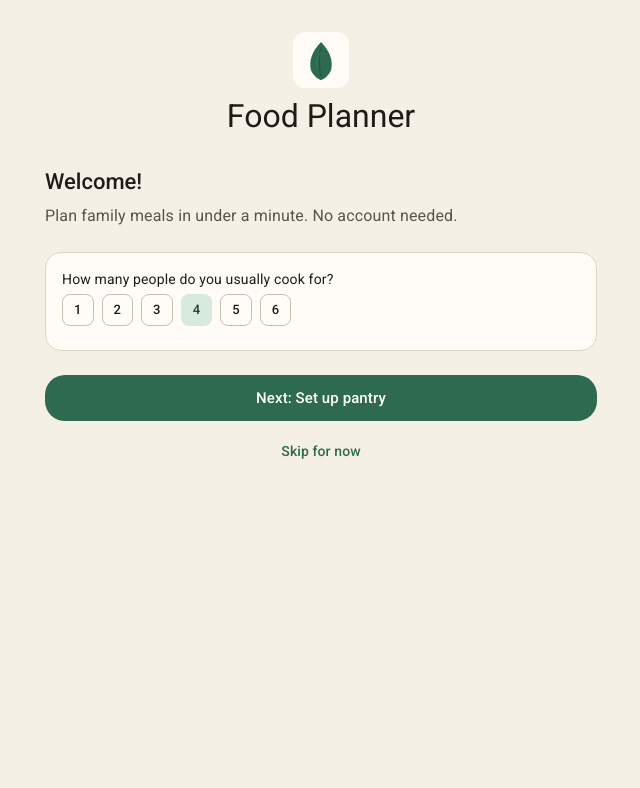
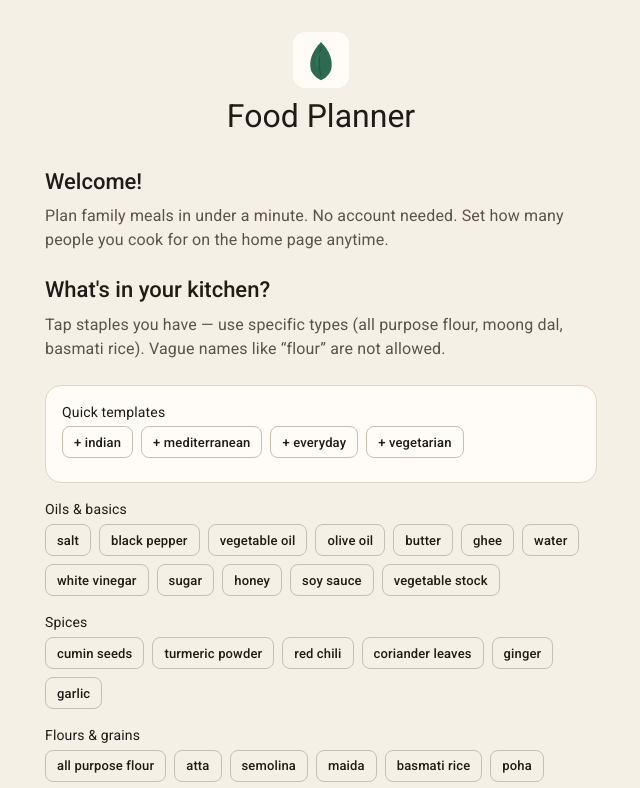
Before and after one commit to pgashwin/food_planner, a React (Vite) app: page /onboarding in a window 1280 px wide. Shown: the top 788 px of the page, without its empty margins (319-959 px from the left). Built offline with nearby package versions, Linux system fonts and the light colour scheme.

Commit message:
no. of people fix

```diff
--- a/src/context/AppContext.tsx
+++ b/src/context/AppContext.tsx
@@ -90,8 +90,6 @@ export function AppProvider({ children }: { children: ReactNode }) {
   const [loading, setLoading] = useState(true);
   const [pantry, setPantry] = useState<PantryItem[]>([]);
   const [household, setHouseholdState] = useState<HouseholdSettings>({
-    size: 4,
-    defaultPortionMode: 'family',
     dietaryTags: [],
     spicePreference: 'medium',
     onboardingComplete: false,
--- a/src/context/HomeBrowseContext.tsx
+++ b/src/context/HomeBrowseContext.tsx
@@ -1,14 +1,17 @@
 import {
   createContext,
+  useCallback,
   useContext,
-  useEffect,
   useMemo,
-  useRef,
   useState,
   type ReactNode,
 } from 'react';
 import type { MealFilter, MealSlot } from '../types';
-import { useApp } from './AppContext';
+
+const PEOPLE_STORAGE_KEY = 'food-planner-people';
+const DEFAULT_PEOPLE = 4;
+const MIN_PEOPLE = 1;
+const MAX_PEOPLE = 12;
 
 export interface HomeBrowseState {
   mealSlot: MealFilter;
@@ -30,6 +33,29 @@ interface HomeBrowseContextValue extends HomeBrowseState {
 
 const HomeBrowseContext = createContext<HomeBrowseContextValue | null>(null);
 
+function clampPeople(value: number): number {
+  if (!Number.isFinite(value)) return DEFAULT_PEOPLE;
+  return Math.min(MAX_PEOPLE, Math.max(MIN_PEOPLE, Math.round(value)));
+}
+
+function readStoredPeople(): number {
+  try {
+    const raw = localStorage.getItem(PEOPLE_STORAGE_KEY);
+    if (raw != null) return clampPeople(Number(raw));
+  } catch {
+    /* ignore storage errors */
+  }
+  return DEFAULT_PEOPLE;
+}
+
+function persistPeople(value: number): void {
+  try {
+    localStorage.setItem(PEOPLE_STORAGE_KEY, String(value));
+  } catch {
+    /* ignore storage errors */
+  }
+}
+
 function defaultMealSlot(): MealSlot {
   const hour = new Date().getHours();
   if (hour < 11) return 'breakfast';
@@ -39,22 +65,18 @@ function defaultMealSlot(): MealSlot {
 }
 
 export function HomeBrowseProvider({ children }: { children: ReactNode }) {
-  const { household } = useApp();
-  const initializedPeople = useRef(false);
-
   const [mealSlot, setMealSlot] = useState<MealFilter>(defaultMealSlot);
   const [maxMinutes, setMaxMinutes] = useState(0);
-  const [people, setPeople] = useState(household.size);
+  const [people, setPeopleState] = useState(readStoredPeople);
   const [favoritesOnly, setFavoritesOnly] = useState(false);
   const [dishPrompt, setDishPrompt] = useState('');
   const [newAiIds, setNewAiIdsState] = useState<string[]>([]);
 
-  useEffect(() => {
-    if (!initializedPeople.current) {
-      initializedPeople.current = true;
-      setPeople(household.size);
-    }
-  }, [household.size]);
+  const setPeople = useCallback((value: number) => {
+    const next = clampPeople(value);
+    setPeopleState(next);
+    persistPeople(next);
+  }, []);
 
   const setNewAiIds = (ids: Set<string>) => {
     setNewAiIdsState([...ids]);
@@ -75,7 +97,7 @@ export function HomeBrowseProvider({ children }: { children: ReactNode }) {
       setDishPrompt,
       setNewAiIds,
     }),
-    [mealSlot, maxMinutes, people, favoritesOnly, dishPrompt, newAiIds],
+    [mealSlot, maxMinutes, people, favoritesOnly, dishPrompt, newAiIds, setPeople],
   );
 
   return <HomeBrowseContext.Provider value={value}>{children}</HomeBrowseContext.Provider>;
--- a/src/db/database.ts
+++ b/src/db/database.ts
@@ -15,8 +15,6 @@ import { repairPantryItems } from '../lib/pantry';
 import { inferQuantityProfile, quantityForProfileStatus } from '../lib/pantryUnits';
 
 const DEFAULT_HOUSEHOLD: HouseholdSettings = {
-  size: 4,
-  defaultPortionMode: 'family',
   dietaryTags: [],
   spicePreference: 'medium',
   onboardingComplete: false,
@@ -49,12 +47,14 @@ function normalizePantryItem(
   };
 }
 
-function normalizeHousehold(row: HouseholdSettings): HouseholdSettings {
+function normalizeHousehold(row: Partial<HouseholdSettings> | undefined): HouseholdSettings {
   return {
     ...DEFAULT_HOUSEHOLD,
-    ...row,
-    cuisineFilter: row.cuisineFilter ?? 'any',
-    pantryQuantities: normalizePantryQuantities(row.pantryQuantities),
+    dietaryTags: row?.dietaryTags ?? DEFAULT_HOUSEHOLD.dietaryTags,
+    spicePreference: row?.spicePreference ?? DEFAULT_HOUSEHOLD.spicePreference,
+    onboardingComplete: row?.onboardingComplete ?? DEFAULT_HOUSEHOLD.onboardingComplete,
+    cuisineFilter: row?.cuisineFilter ?? 'any',
+    pantryQuantities: normalizePantryQuantities(row?.pantryQuantities),
   };
 }
 
@@ -108,6 +108,15 @@ export const db = new FoodPlannerDB();
 
 export async function getHousehold(): Promise<HouseholdSettings> {
   const row = await db.household.get(1);
+  if (row && 'size' in row && typeof row.size === 'number') {
+    try {
+      if (!localStorage.getItem('food-planner-people')) {
+        localStorage.setItem('food-planner-people', String(row.size));
+      }
+    } catch {
+      /* ignore storage errors */
+    }
+  }
   return normalizeHousehold(row ?? DEFAULT_HOUSEHOLD);
 }
 
--- a/src/lib/portions.ts
+++ b/src/lib/portions.ts
@@ -50,11 +50,3 @@ export function scaleRecipe(recipe: Recipe, targetServings: number): Recipe {
     steps: recipe.steps,
   };
 }
-
-export function getTargetServings(
-  _baseServings: number,
-  householdSize: number,
-  mode: 'solo' | 'family',
-): number {
-  return mode === 'solo' ? 1 : householdSize;
-}
--- a/src/pages/CookPage.tsx
+++ b/src/pages/CookPage.tsx
@@ -14,6 +14,7 @@ import { useMemo, useState } from 'react';
 import { useNavigate, useParams, useSearchParams } from 'react-router-dom';
 import { MaterialSymbol } from '../components/MaterialSymbol';
 import { useApp } from '../context/AppContext';
+import { useHomeBrowse } from '../context/HomeBrowseContext';
 import { scaleRecipe } from '../lib/portions';
 
 export function CookPage() {
@@ -21,9 +22,10 @@ export function CookPage() {
   const [searchParams] = useSearchParams();
   const navigate = useNavigate();
   const { findRecipe, markCooked } = useApp();
+  const { people } = useHomeBrowse();
 
   const recipe = id ? findRecipe(id) : undefined;
-  const servings = Number(searchParams.get('servings')) || recipe?.baseServings || 4;
+  const servings = Number(searchParams.get('servings')) || people;
 
   const scaled = useMemo(
     () => (recipe ? scaleRecipe(recipe, servings) : null),
--- a/src/pages/MealDetailPage.tsx
+++ b/src/pages/MealDetailPage.tsx
@@ -11,7 +11,7 @@ import ListItemText from '@mui/material/ListItemText';
 import Stack from '@mui/material/Stack';
 import Tooltip from '@mui/material/Tooltip';
 import Typography from '@mui/material/Typography';
-import { useMemo, useState } from 'react';
+import { useMemo } from 'react';
 import { Link as RouterLink, useNavigate, useParams } from 'react-router-dom';
 import { CuisineSelectChip } from '../components/CuisineSelectChip';
 import { DishTitleRow } from '../components/DishTitleRow';
@@ -22,12 +22,11 @@ import { recipeFieldsFromCuisineValue, type RecipeCuisineValue } from '../lib/cu
 import { ingredientMatches } from '../lib/ingredients';
 import { matchRecipeToPantry } from '../lib/pantry';
 import { isFavorite } from '../lib/preferences';
-import { getTargetServings, scaleRecipe } from '../lib/portions';
+import { scaleRecipe } from '../lib/portions';
 import { formatCaloriesPerServing } from '../lib/nutrition';
 import { matchLevelLabel } from '../lib/suggestions';
 import { isRecipeVegetarian } from '../lib/vegetarian';
 import { NutritionSection } from '../components/NutritionSection';
-import type { PortionMode } from '../types';
 
 const MATCH_COLORS = {
   ready: 'success',
@@ -41,7 +40,6 @@ export function MealDetailPage() {
   const {
     findRecipe,
     pantry,
-    household,
     preferences,
     giveFeedback,
     toggleRecipeFavorite,
@@ -50,12 +48,7 @@ export function MealDetailPage() {
   const { people } = useHomeBrowse();
 
   const recipe = id ? findRecipe(id) : undefined;
-  const [portionMode, setPortionMode] = useState<PortionMode>(household.defaultPortionMode);
-
-  const servings = useMemo(
-    () => (recipe ? getTargetServings(recipe.baseServings, people, portionMode) : 1),
-    [recipe, people, portionMode],
-  );
+  const servings = people;
 
   const scaled = useMemo(
     () => (recipe ? scaleRecipe(recipe, servings) : null),
@@ -144,23 +137,9 @@ export function MealDetailPage() {
 
       <Card elevation={0} sx={{ border: 1, borderColor: 'divider', mb: 2 }}>
         <CardContent>
-          <Typography variant="h6" gutterBottom>Portions</Typography>
-          <Stack direction="row" spacing={1} sx={{ mb: 1 }}>
-            <Chip
-              label="Just me (1)"
-              onClick={() => setPortionMode('solo')}
-              color={portionMode === 'solo' ? 'primary' : 'default'}
-              variant={portionMode === 'solo' ? 'filled' : 'outlined'}
-            />
-            <Chip
-              label={`Family (${people})`}
-              onClick={() => setPortionMode('family')}
-              color={portionMode === 'family' ? 'primary' : 'default'}
-              variant={portionMode === 'family' ? 'filled' : 'outlined'}
-            />
-          </Stack>
+          <Typography variant="h6" gutterBottom>Servings</Typography>
           <Typography variant="body2" color="text.secondary">
-            Scaled for {servings} serving{servings > 1 ? 's' : ''}
+            Scaled for {people} {people === 1 ? 'person' : 'people'}. Change &ldquo;Number of people&rdquo; on the home page.
           </Typography>
         </CardContent>
       </Card>
--- a/src/pages/OnboardingPage.tsx
+++ b/src/pages/OnboardingPage.tsx
@@ -15,8 +15,6 @@ import { LeafLogo } from '../components/LeafLogo';
 export function OnboardingPage() {
   const { household, setHousehold, addToPantry } = useApp();
   const navigate = useNavigate();
-  const [step, setStep] = useState(0);
-  const [size, setSize] = useState(household.size);
   const [selectedStaples, setSelectedStaples] = useState<Set<string>>(new Set());
 
   const toggleStaple = (name: string) => {
@@ -39,7 +37,6 @@ export function OnboardingPage() {
   const finish = async (skipPantry = false) => {
     await setHousehold({
       ...household,
-      size,
       onboardingComplete: true,
     });
     if (!skipPantry && selectedStaples.size > 0) {
@@ -56,43 +53,11 @@ export function OnboardingPage() {
           <Typography variant="h4" sx={{ textAlign: 'center' }}>Food Planner</Typography>
         </Stack>
 
-        {step === 0 ? (
-          <>
         <Typography variant="h5" gutterBottom>Welcome!</Typography>
         <Typography variant="subtitle1" color="text.secondary" sx={{ mb: 3 }}>
-              Plan family meals in under a minute. No account needed.
+          Plan family meals in under a minute. No account needed. Set how many people you cook for on the home page anytime.
         </Typography>
 
-            <Card elevation={0} sx={{ border: 1, borderColor: 'divider', mb: 3 }}>
-              <CardContent>
-                <Typography variant="body2" color="text.secondary" gutterBottom>
-                  How many people do you usually cook for?
-                </Typography>
-                <Stack direction="row" spacing={1} useFlexGap sx={{ flexWrap: 'wrap' }}>
-                  {[1, 2, 3, 4, 5, 6].map((n) => (
-                    <Chip
-                      key={n}
-                      label={n}
-                      onClick={() => setSize(n)}
-                      color={size === n ? 'primary' : 'default'}
-                      variant={size === n ? 'filled' : 'outlined'}
-                    />
-                  ))}
-                </Stack>
-              </CardContent>
-            </Card>
-
-            <Stack spacing={1}>
-              <Button variant="contained" size="large" fullWidth onClick={() => setStep(1)}>
-                Next: Set up pantry
-              </Button>
-              <Button variant="text" fullWidth onClick={() => finish(true)}>
-                Skip for now
-              </Button>
-            </Stack>
-          </>
-        ) : (
-          <>
         <Typography variant="h5" gutterBottom>What&apos;s in your kitchen?</Typography>
         <Typography variant="subtitle1" color="text.secondary" sx={{ mb: 3 }}>
           Tap staples you have — use specific types (all purpose flour, moong dal, basmati rice). Vague names like “flour” are not allowed.
@@ -147,8 +112,6 @@ export function OnboardingPage() {
             Skip pantry setup
           </Button>
         </Stack>
-          </>
-        )}
       </Container>
     </Box>
   );
--- a/src/types/index.ts
+++ b/src/types/index.ts
@@ -4,7 +4,6 @@ export type PantryStatus = 'enough' | 'low' | 'out';
 export type MatchLevel = 'ready' | 'missing_one' | 'need_shopping';
 export type Difficulty = 'easy' | 'medium' | 'hard';
 export type SpiceLevel = 'mild' | 'medium' | 'hot';
-export type PortionMode = 'solo' | 'family';
 export type QuantityProfile = 'count' | 'volume' | 'weight' | 'small_volume';
 export type CuisineFilter =
   | 'any'
@@ -67,8 +66,6 @@ export interface PantryItem {
 }
 
 export interface HouseholdSettings {
-  size: number;
-  defaultPortionMode: PortionMode;
   dietaryTags: string[];
   spicePreference: SpiceLevel;
   onboardingComplete: boolean;
```
Also changed, not shown: src/pages/SettingsPage.tsx (+3 -33 lines), 4 other files (tests, documents, lock files or other folders). Lines whose indentation alone changed are shown as unchanged.
